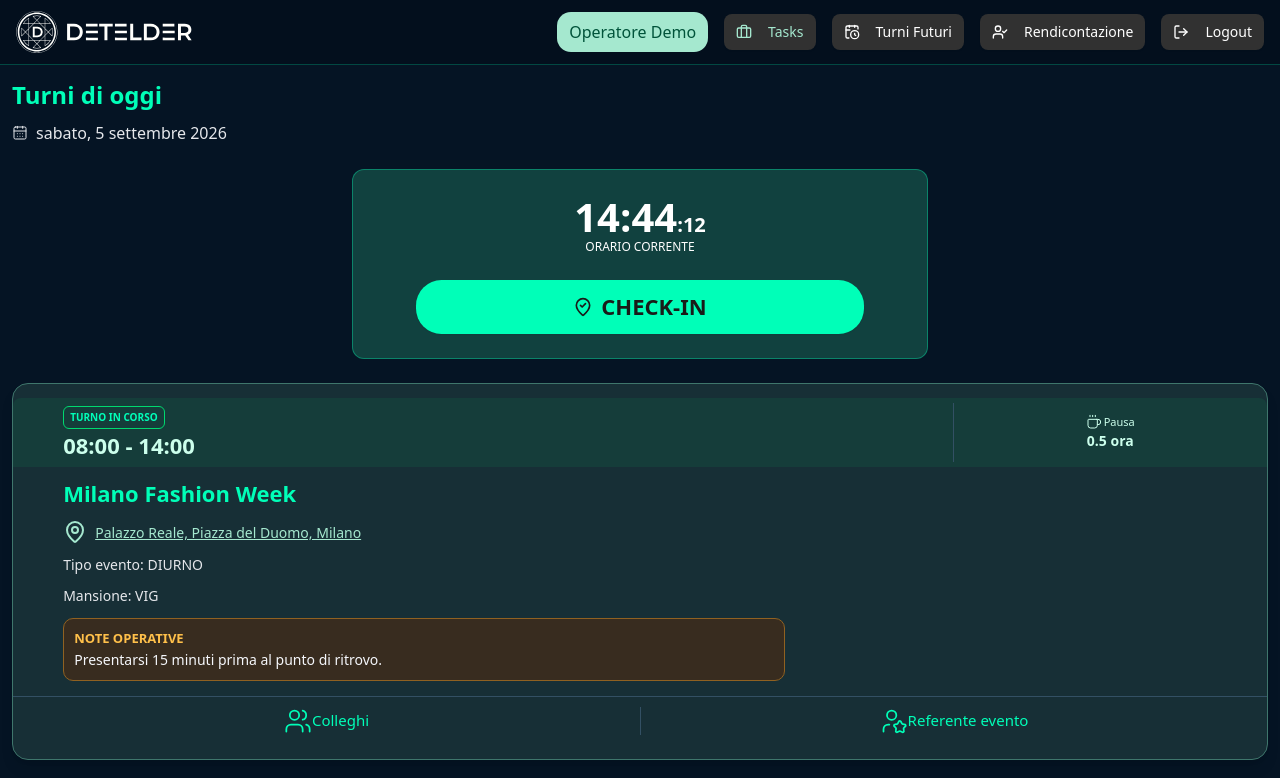
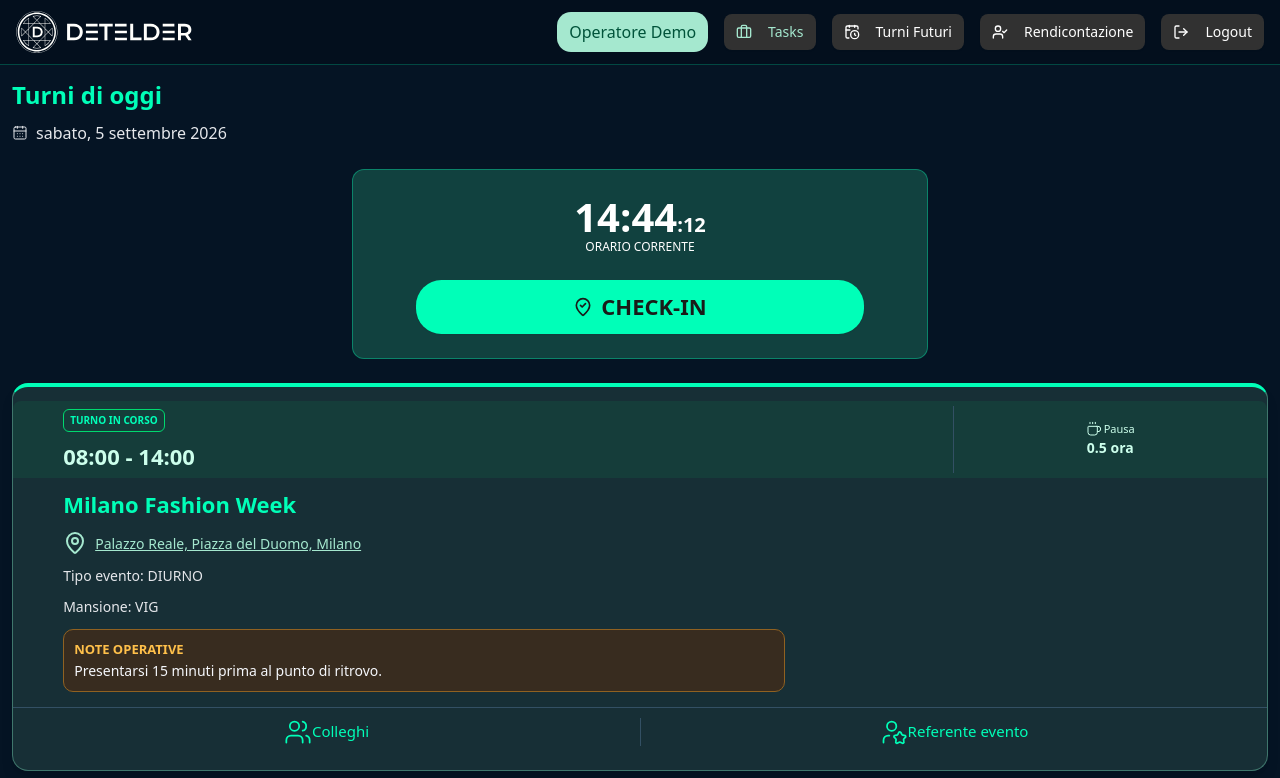
Before and after one commit to MarsOTA/detelder-operator-preview, a React (Vite) app: page /operator in a window 1280 px wide. Shown: the top 778 px of the page. Built offline with nearby package versions, Linux system fonts and the light colour scheme.

Commit message:
Refine event card accents and spacing

```diff
--- a/src/pages/common/operatorSummaryPreview.css
+++ b/src/pages/common/operatorSummaryPreview.css
@@ -1,24 +1,31 @@
 /* Preview tweak: dashboard riepilogo finale operatore allineato allo SVG */
 
-/* Card evento: bordo semplice, niente doppio fondo/linguetta */
+/* Card evento: bordo semplice con linguetta superiore accentata */
 .card-turni {
-  border: 1px solid #4e8979 !important;
+  border: 1px solid #3f5870 !important;
+  border-top: 4px solid #68a7ff !important;
   background: #1c2b3c !important;
   background-image: none !important;
   background-origin: initial !important;
   background-clip: border-box !important;
   overflow: hidden;
-  margin-bottom: 20px !important;
+  margin-bottom: 32px !important;
 }
 
-/* Variante cromatica per distinguere le due card */
+/* Prima card / turno corrente: accento verde */
 .card-turni-alt {
   background: #172f36 !important;
   border-color: #3f766c !important;
+  border-top-color: #00ffb8 !important;
 }
 
 .card-turni-alt .info-orario-turno {
   background-color: #153d3a !important;
+}
+
+/* Badge più distanziato dall'orario */
+.stato-turno {
+  margin-bottom: 8px !important;
 }
 
 /* Footer card evento: nessun padding sotto e divisore centrale ripristinato */
```
